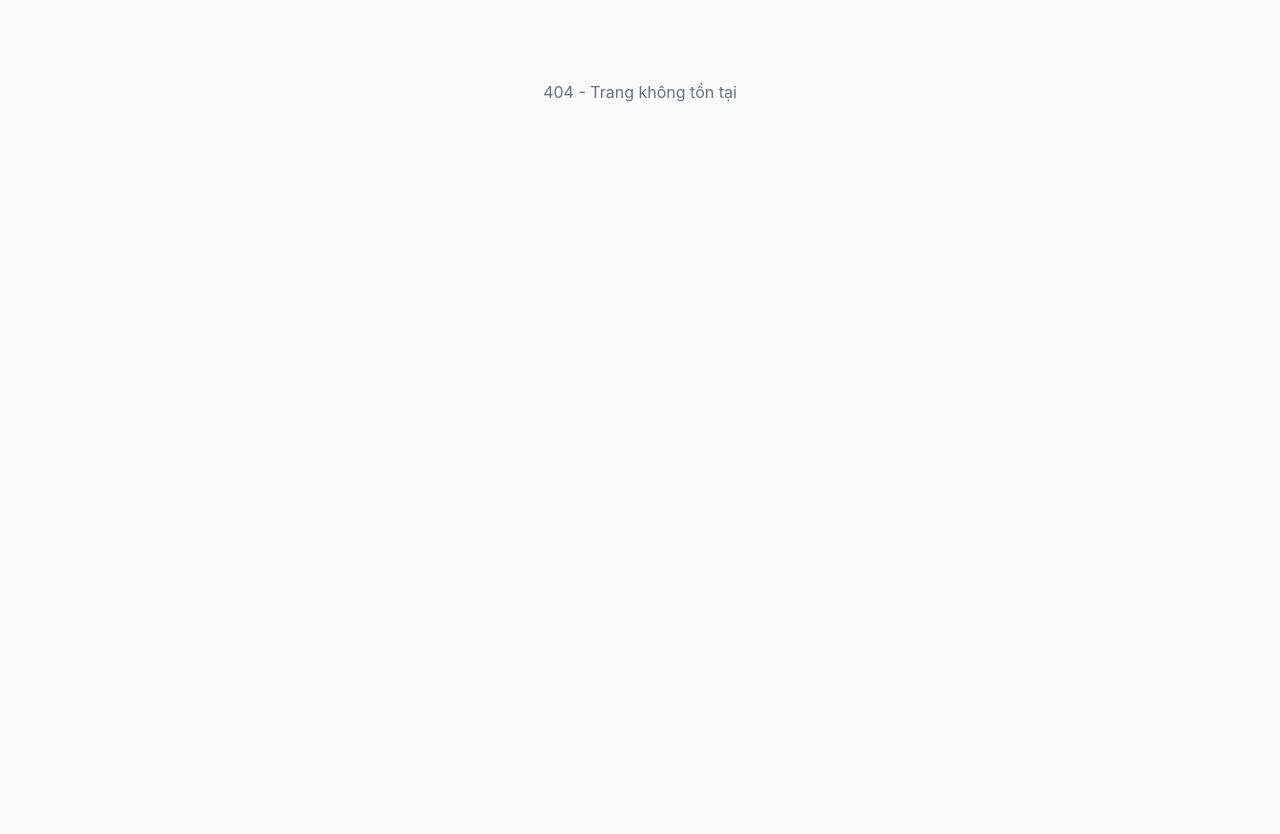
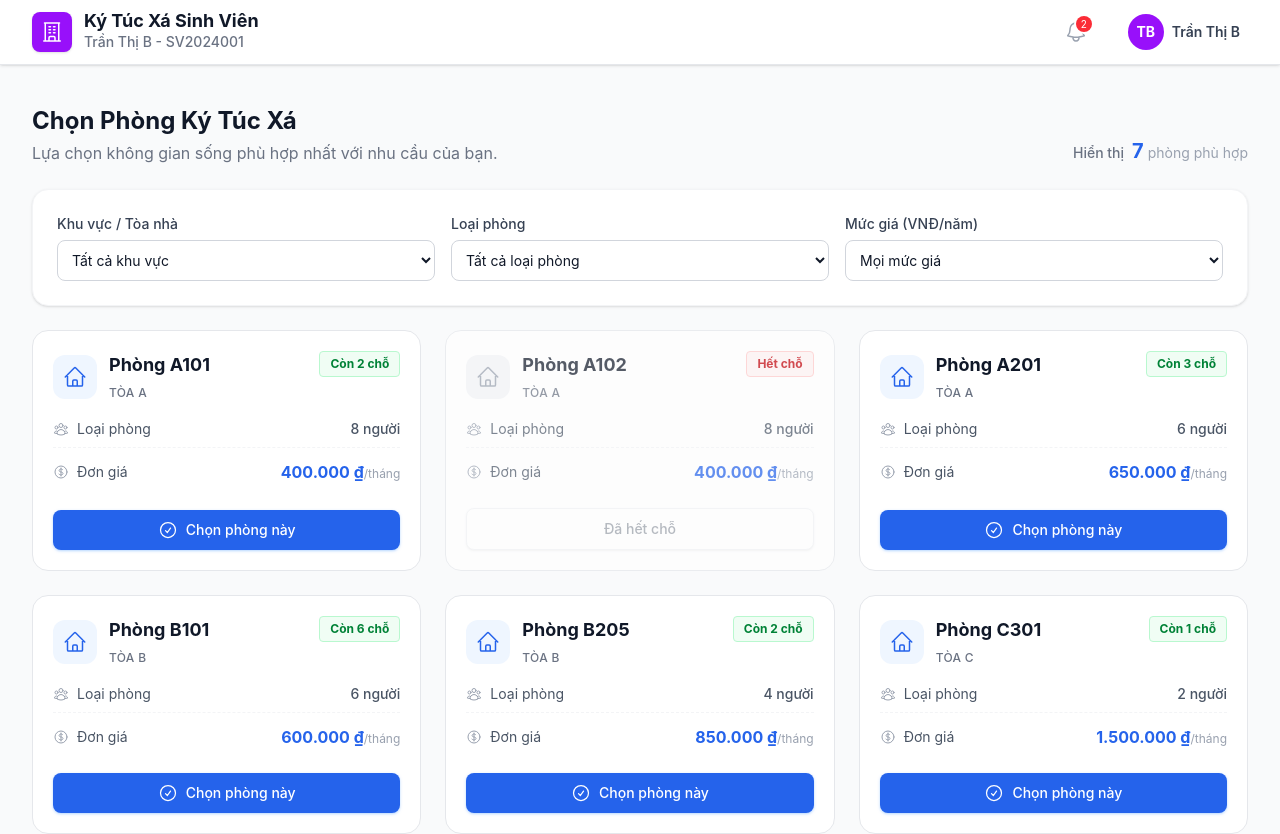
Before and after one commit to quangvinh263/dormitory-fe, a React (Vite) app: page /student/registration in a window 1280 px wide. Before the commit this address had no page. Shown: the top 834 px of the page. Before the commit the page ends 800 px from the top, so only its background shows below. Built offline with nearby package versions, Linux system fonts and the light colour scheme.

Commit message:
Implement Register for Room UI

```diff
--- a/src/App.jsx
+++ b/src/App.jsx
@@ -21,6 +21,7 @@ import ManagerDashboard from './pages/manager/Dashboard';
 import StudentDashboard from './pages/student/Dashboard';
 import Profile from './pages/student/Profile';
 import StudentContract from './pages/student/Contract';
+import Registration from './pages/student/Registration';
 
 export default function App() {
   return (
@@ -63,7 +64,7 @@ export default function App() {
              <Route index element={<StudentDashboard />} />
              <Route path="profile" element={<Profile />} />
              <Route path="contract" element={<StudentContract />} />
-             <Route path="bills" element={<div>Trang Hóa đơn</div>} />
+             <Route path="registration" element={<Registration />} />
           </Route>
 
         </Route>
--- /dev/null
+++ b/src/components/features/student/RoomCard.jsx
@@ -0,0 +1,65 @@
+import { UserGroupIcon, CurrencyDollarIcon, HomeIcon, CheckCircleIcon } from '@heroicons/react/24/outline';
+import Badge from '../../ui/Badge';
+import Button from '../../ui/Button';
+
+export default function RoomCard({ room, onSelect }) {
+  // Tính toán trạng thái
+  const availableSlots = room.capacity - room.currentOccupancy;
+  const isFull = availableSlots === 0;
+
+  // Format tiền tệ
+  const formattedPrice = new Intl.NumberFormat('vi-VN', { style: 'currency', currency: 'VND' }).format(room.price);
+
+  return (
+    <div className={`relative flex flex-col p-5 rounded-2xl border transition-all duration-300 hover:-translate-y-1 hover:shadow-lg bg-white
+      ${isFull ? 'border-gray-200 opacity-70 bg-gray-50' : 'border-gray-200 hover:border-primary/50'}
+    `}>
+
+      {/* Header Card */}
+      <div className="flex justify-between items-start mb-4">
+        <div className="flex items-center gap-3">
+          <div className={`p-2.5 rounded-xl ${isFull ? 'bg-gray-100 text-gray-400' : 'bg-blue-50 text-primary'}`}>
+             <HomeIcon className="w-6 h-6"/>
+          </div>
+          <div>
+            <h4 className="font-bold text-gray-900 text-lg">{room.name}</h4>
+            <span className="text-xs font-medium text-gray-500 uppercase tracking-wide">Tòa {room.building}</span>
+          </div>
+        </div>
+
+        <Badge type={isFull ? 'danger' : 'success'} className="px-2.5 py-1">
+           {isFull ? 'Hết chỗ' : `Còn ${availableSlots} chỗ`}
+        </Badge>
+      </div>
+
+      {/* Thông tin chi tiết */}
+      <div className="space-y-3 mb-6 flex-1">
+         <div className="flex items-center justify-between text-sm text-gray-600 pb-2 border-b border-gray-100 border-dashed">
+            <span className="flex items-center gap-2">
+                <UserGroupIcon className="w-4 h-4 text-gray-400"/> Loại phòng
+            </span>
+            <span className="font-medium">{room.capacity} người</span>
+         </div>
+
+         <div className="flex items-center justify-between text-sm text-gray-600">
+            <span className="flex items-center gap-2">
+                <CurrencyDollarIcon className="w-4 h-4 text-gray-400"/> Đơn giá
+            </span>
+            <span className="font-bold text-primary text-base">{formattedPrice}<span className="text-xs font-normal text-gray-400">/tháng</span></span>
+         </div>
+      </div>
+
+      {/* Button Action */}
+      <Button
+        className="w-full justify-center"
+        size="md"
+        disabled={isFull}
+        variant={isFull ? 'white' : 'primary'}
+        onClick={() => onSelect(room)}
+        icon={!isFull && <CheckCircleIcon className="w-5 h-5"/>}
+      >
+        {isFull ? 'Đã hết chỗ' : 'Chọn phòng này'}
+      </Button>
+    </div>
+  );
+}
--- /dev/null
+++ b/src/components/features/student/RoomFilters.jsx
@@ -0,0 +1,58 @@
+import Section from '../../shared/Section';
+import Select from '../../ui/Select';
+
+export default function RoomFilters({ filters, onChange }) {
+  // Helper để wrap việc gọi onChange cho gọn
+  const handleChange = (e) => {
+    const { name, value } = e.target;
+    onChange(name, value);
+  };
+
+  return (
+    <Section className="mb-6 animate-fade-in-up">
+      <div className="grid grid-cols-1 md:grid-cols-3 gap-4">
+
+        {/* Lọc theo Tòa */}
+        <Select
+            label="Khu vực / Tòa nhà"
+            name="building"
+            value={filters.building}
+            onChange={handleChange}
+        >
+              <option value="all">Tất cả khu vực</option>
+              <option value="A">Tòa A (Nam)</option>
+              <option value="B">Tòa B (Nữ)</option>
+              <option value="C">Tòa C (Dịch vụ)</option>
+        </Select>
+
+        {/* Lọc theo Loại phòng */}
+        <Select
+            label="Loại phòng"
+            name="type"
+            value={filters.type}
+            onChange={handleChange}
+        >
+              <option value="all">Tất cả loại phòng</option>
+              <option value="8">Phòng 8 người (Phổ thông)</option>
+              <option value="6">Phòng 6 người (Tiêu chuẩn)</option>
+              <option value="4">Phòng 4 người (Chất lượng cao)</option>
+              <option value="2">Phòng 2 người (Dịch vụ)</option>
+        </Select>
+
+        {/* Lọc theo Giá */}
+        <Select
+            label="Mức giá (VNĐ/năm)"
+            name="priceRange"
+            value={filters.priceRange}
+            onChange={handleChange}
+        >
+              <option value="all">Mọi mức giá</option>
+              <option value="low">Dưới 500.000đ</option>
+              <option value="medium">500.000đ - 1.000.000đ</option>
+              <option value="high">Trên 1.000.000đ</option>
+        </Select>
+
+      </div>
+    </Section>
+  );
+}
--- /dev/null
+++ b/src/components/features/student/RoomList.jsx
@@ -0,0 +1,27 @@
+import RoomCard from './RoomCard';
+
+export default function RoomList({ rooms, onSelectRoom }) {
+  if (rooms.length === 0) {
+    return (
+      <div className="flex flex-col items-center justify-center py-16 bg-white rounded-2xl border border-dashed border-gray-300 animate-fade-in-up">
+        <div className="w-16 h-16 bg-gray-50 rounded-full flex items-center justify-center mb-4">
+            <span className="text-2xl">🔍</span>
+        </div>
+        <p className="font-medium text-gray-900">Không tìm thấy phòng nào phù hợp</p>
+        <p className="text-sm text-gray-500 mt-1">Vui lòng thử thay đổi bộ lọc tìm kiếm của bạn.</p>
+      </div>
+    );
+  }
+
+  return (
+    <div className="grid grid-cols-1 sm:grid-cols-2 lg:grid-cols-3 gap-6 animate-fade-in-up delay-100">
+      {rooms.map((room) => (
+        <RoomCard
+          key={room.id}
+          room={room}
+          onSelect={onSelectRoom}
+        />
+      ))}
+    </div>
+  );
+}
--- a/src/layouts/MainLayout.jsx
+++ b/src/layouts/MainLayout.jsx
@@ -22,7 +22,9 @@ export default function MainLayout() {
   const currentUser = MOCK_USERS[currentRole];
   const menus = ROLE_MENUS[currentRole] || [];
 
-  const isProfilePage = location.pathname.includes('/profile');
+  const hideTabsPaths = ['/profile', '/student/registration'];
+
+  const shouldHideTabs = hideTabsPaths.some(path => location.pathname.includes(path));
 
   // Bảo vệ: Nếu không có user (chưa login) -> Đá về trang login
   if (!currentUser) {
@@ -39,7 +41,7 @@ export default function MainLayout() {
       <main className="flex-1 w-full max-w-7xl mx-auto px-4 sm:px-6 lg:px-8 py-8 space-y-6">
 
         {/* Menu Tabs (Truyền danh sách menu tương ứng) */}
-        {!isProfilePage && <MenuTabs menus={menus} />}
+        {!shouldHideTabs && <MenuTabs menus={menus} />}
 
         {/* Nơi hiển thị các trang con (Dashboard, List,...) */}
         <div className="min-h-[500px] animate-fade-in-up">
--- a/src/pages/auth/Register.jsx
+++ b/src/pages/auth/Register.jsx
@@ -45,7 +45,7 @@ export default function Register() {
     // Giả lập gọi API thành công
     console.log('Dữ liệu đăng ký:', formData);
     alert('Đăng ký thành công! Vui lòng đăng nhập.');
-    navigate('/auth/login');
+    navigate('/student/registration');
   };
 
   return (
--- /dev/null
+++ b/src/pages/student/Registration.jsx
@@ -0,0 +1,96 @@
+import { useState, useMemo } from 'react';
+import { useNavigate, Link } from 'react-router-dom';
+import { ArrowLeftIcon } from '@heroicons/react/24/outline';
+
+// Import các Module Features
+import RoomFilters from '../../components/features/student/RoomFilters';
+import RoomList from '../../components/features/student/RoomList';
+
+// --- MOCK DATA (Dữ liệu giả lập) ---
+const MOCK_ROOMS = [
+  { id: 1, name: 'Phòng A101', building: 'A', type: '8', capacity: 8, currentOccupancy: 6, price: 400000 },
+  { id: 2, name: 'Phòng A102', building: 'A', type: '8', capacity: 8, currentOccupancy: 8, price: 400000 }, // Full
+  { id: 3, name: 'Phòng A201', building: 'A', type: '6', capacity: 6, currentOccupancy: 3, price: 650000 },
+  { id: 4, name: 'Phòng B101', building: 'B', type: '6', capacity: 6, currentOccupancy: 0, price: 600000 },
+  { id: 5, name: 'Phòng B205', building: 'B', type: '4', capacity: 4, currentOccupancy: 2, price: 850000 },
+  { id: 6, name: 'Phòng C301', building: 'C', type: '2', capacity: 2, currentOccupancy: 1, price: 1500000 },
+  { id: 7, name: 'Phòng C302', building: 'C', type: '2', capacity: 2, currentOccupancy: 0, price: 1500000 },
+];
+
+export default function Registration() {
+  const navigate = useNavigate();
+
+  // State quản lý filter
+  const [filters, setFilters] = useState({
+    building: 'all',
+    type: 'all',
+    priceRange: 'all'
+  });
+
+  // Handle thay đổi filter
+  const handleFilterChange = (name, value) => {
+    setFilters(prev => ({ ...prev, [name]: value }));
+  };
+
+  // Logic lọc phòng (Sử dụng useMemo để tối ưu hiệu năng)
+  const filteredRooms = useMemo(() => {
+    return MOCK_ROOMS.filter(room => {
+      // 1. Lọc tòa
+      if (filters.building !== 'all' && room.building !== filters.building) return false;
+
+      // 2. Lọc loại phòng
+      if (filters.type !== 'all' && room.type !== filters.type) return false;
+
+      // 3. Lọc giá
+      if (filters.priceRange === 'low' && room.price >= 500000) return false;
+      if (filters.priceRange === 'medium' && (room.price < 500000 || room.price > 1000000)) return false;
+      if (filters.priceRange === 'high' && room.price <= 1000000) return false;
+
+      return true;
+    });
+  }, [filters]);
+
+  // Handle chọn phòng
+  const handleSelectRoom = (room) => {
+    // Trong thực tế, bạn sẽ gọi API để giữ chỗ hoặc tạo hợp đồng nháp tại đây
+    const confirmMsg = `Xác nhận đăng ký ${room.name} (Tòa ${room.building})?\nGiá: ${room.price.toLocaleString()}đ/tháng`;
+
+    if (window.confirm(confirmMsg)) {
+      // Chuyển hướng sang trang hợp đồng
+      navigate('/student/contract');
+    }
+  };
+
+  return (
+    <div className="space-y-6 max-w-7xl mx-auto">
+
+      {/* Header Page */}
+      <div className="flex flex-col gap-2">
+         <div className="flex flex-col md:flex-row md:items-end justify-between gap-4 mt-2">
+            <div>
+                <h1 className="text-2xl font-bold text-gray-900">Chọn Phòng Ký Túc Xá</h1>
+                <p className="text-gray-500 mt-1">Lựa chọn không gian sống phù hợp nhất với nhu cầu của bạn.</p>
+            </div>
+            <div className="text-right hidden md:block">
+                <span className="text-sm font-medium text-gray-500">Hiển thị</span>
+                <span className="ml-2 text-xl font-bold text-primary">{filteredRooms.length}</span>
+                <span className="ml-1 text-sm text-gray-400">phòng phù hợp</span>
+            </div>
+         </div>
+      </div>
+
+      {/* SECTION 1: BỘ LỌC (Filter) */}
+      <RoomFilters
+        filters={filters}
+        onChange={handleFilterChange}
+      />
+
+      {/* SECTION 2: DANH SÁCH PHÒNG (Grid) */}
+      <RoomList
+        rooms={filteredRooms}
+        onSelectRoom={handleSelectRoom}
+      />
+
+    </div>
+  );
+}
--- a/src/utils/menuConfig.js
+++ b/src/utils/menuConfig.js
@@ -20,7 +20,7 @@ export const ROLE_MENUS = {
   [ROLES.STUDENT]: [
     { path: '/student', label: 'Tổng quan' },
     { path: '/student/contract', label: 'Hợp đồng' },
-    { path: '/student/register', label: 'Đăng ký/Gia hạn' },
+    { path: '/student/extension', label: 'Gia hạn' },
     { path: '/student/repair', label: 'Sửa chữa' },
     { path: '/student/utility', label: 'Điện nước' },
     { path: '/student/insurance', label: 'Bảo hiểm' },
```
